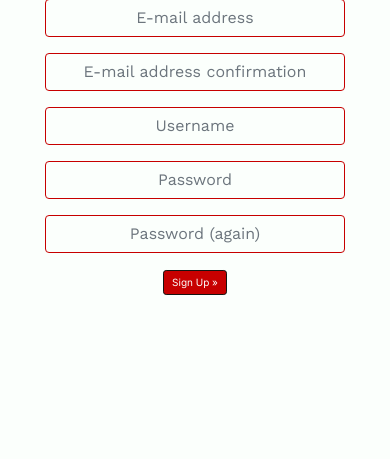
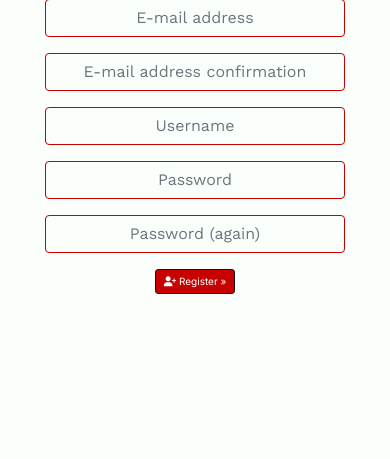
Before and after one commit to david-connaughton/the-new-gallery, a Django app: page /accounts/signup/ in a window 390 px wide. Shown: the part 262-721 px from the top of the page. Run offline with Django 3.2, Linux system fonts and the light colour scheme; some libraries are stand-ins or nearby versions.

Commit message:
Fix for bug on Mobile

```diff
--- a/templates/allauth/account/signup.html
+++ b/templates/allauth/account/signup.html
@@ -20,8 +20,13 @@
             {% if redirect_field_value %}
             <input type="hidden" name="{{ redirect_field_name }}" value="{{ redirect_field_value }}" />
             {% endif %}
-            <button type="submit" class="btn btn-sm info-button">{% trans "Sign Up" %} &raquo;</button>
+            <button type="submit" class="btn btn-sm info-button mb-5">
+                <i class="fas fa-user-plus"></i>
+                    {% trans "Register" %} &raquo;
+            </button>
         </form>
     </div>
+    <br>
+    <br>
 
 {% endblock %}
```
